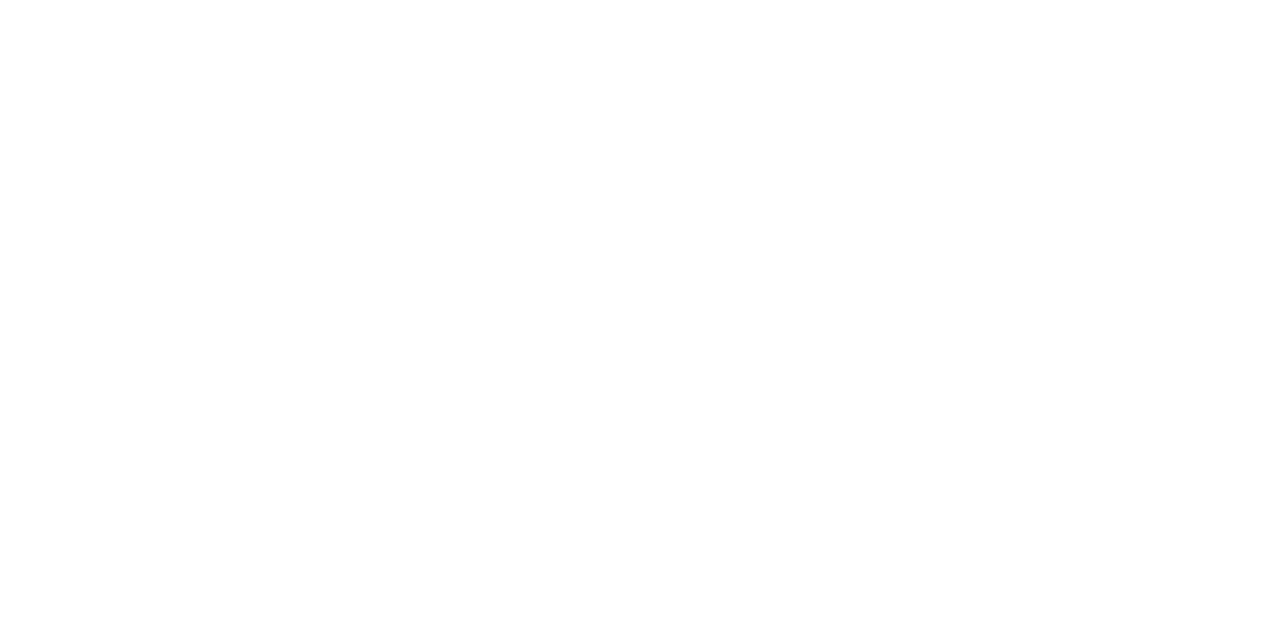
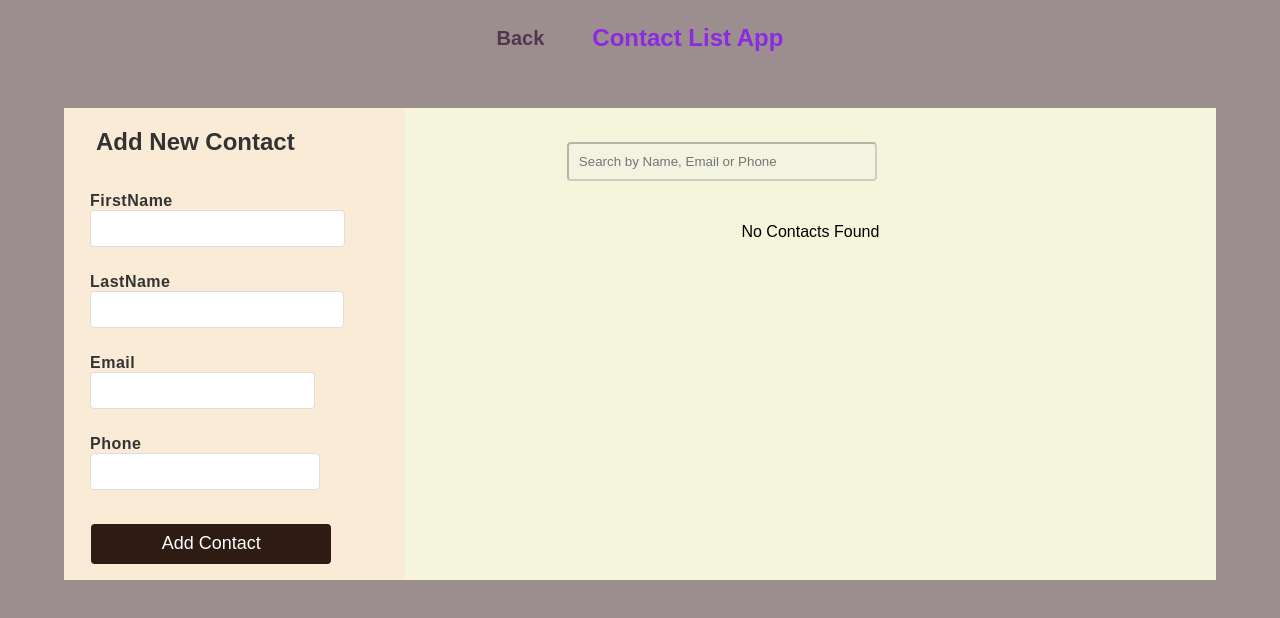
Before and after one commit to Geetha-RK/30DaysReactChallenge, a React (Vite) app: page /Day14 in a window 1280 px wide. Before the commit this address had no page. Shown: the top 618 px of the page. Built offline with nearby package versions, Linux system fonts and the light colour scheme.

Commit message:
Built contact list app with CRUD functionalities

```diff
--- a/src/App.jsx
+++ b/src/App.jsx
@@ -15,6 +15,7 @@
 import Day12 from './pages/Day12/Day12'
 import Day13 from './pages/Day13/Day13'
 import CategoryQuestions from './pages/Day13/CategoryQuestions'
+import Day14 from './pages/Day14/Day14'
 
 function App() {
 
@@ -38,7 +39,7 @@
           <Route path='/Day12' element={<Day12/>}></Route>
           <Route path='/Day13' element={<Day13/>}></Route>
           <Route path="/Day13/category/:categoryId" element={<CategoryQuestions />}></Route>
-
+          <Route path='/Day14' element={<Day14/>}></Route>
         </Routes>
       </div>
     </>
--- a/src/assets.js
+++ b/src/assets.js
@@ -126,4 +126,10 @@
       description:'Show multiple-choice questions and display the score after submission.',
       Concepts: 'useState, conditional rendering, mapping data.',
     },
+    {
+      day:'Day14',
+      title:'Contact List App',
+      description:'Build a list of contacts with their names, phone numbers, and email addresses.',
+      Concepts: 'CRUD operations, forms, lists.',
+    },
   ];
--- /dev/null
+++ b/src/pages/Day14/Day14.jsx
@@ -0,0 +1,141 @@
+import React, { useState } from 'react'
+import './Day14.scss'
+import { Link } from 'react-router-dom'
+import {day11img} from '../../assets.js'
+
+const Day14 = () => {
+    const [firstName,setFirstName] = useState("");
+    const [lastName,setLastName] = useState("");
+    const [email,setEmail] = useState("");
+    const [phone,setPhone] = useState("");
+    const [contactList,setContactList] = useState([]);
+    const [search, setSearch] = useState("");
+    const [editingIndex, setEditingIndex] = useState(null);
+
+    const handleFirstName = (e) => setFirstName(e.target.value);
+    const handleLastName = (e) => setLastName(e.target.value);
+    const handleEmail = (e) => setEmail(e.target.value);
+    const handlePhone = (e) => setPhone(e.target.value);
+    const handleSearch = (e) => setSearch(e.target.value);
+
+
+
+    const handleAddContact= (e) => {
+        e.preventDefault();
+        if (firstName && lastName && email && phone){
+            const newContact = { firstName,lastName,email,phone};
+
+            if (editingIndex !== null) {
+                const updatedContactList = [...contactList];
+                updatedContactList[editingIndex] = newContact;
+                setContactList(updatedContactList); // Update the contact list
+                setEditingIndex(null);
+            } else {
+                setContactList([...contactList, newContact]);
+            }
+
+
+            setFirstName("");
+            setLastName("");
+            setEmail("");
+            setPhone("");
+        }else {
+            alert("Please fill all the fields")
+        }
+    }
+
+    const handleEdit = (index) => {
+        setFirstName(contactList[index].firstName);
+        setLastName(contactList[index].lastName);
+        setEmail(contactList[index].email);
+        setPhone(contactList[index].phone);
+        setEditingIndex(index);
+    };
+
+    // Delete Contact
+    const handleDelete = (index) => {
+        const updatedContactList = contactList.filter((_, i) => i !== index);
+        setContactList(updatedContactList);
+    };
+
+    const filteredContacts = contactList.filter(contact =>
+        contact.firstName.toLowerCase().includes(search.toLowerCase()) ||
+        contact.lastName.toLowerCase().includes(search.toLowerCase()) ||
+        contact.email.toLowerCase().includes(search.toLowerCase()) ||
+        contact.phone.includes(search)
+    );
+
+  return (
+    <div className='contact'>
+        <div className="todo__box1">
+        <p className="todo__title">
+          <Link className='todo__link' to="/">Back</Link>
+        </p>
+        <div className="todo__title">Contact List App</div>
+      </div>
+      <div className='contact__container'>
+            <div className="contact__form">
+                <h2 className='contact__title'>{editingIndex !== null ? 'Edit Contact' : 'Add New Contact'}</h2>
+                <form className="contact__formbox" action="submit" onSubmit={handleAddContact}>
+                    <label  className="contact__label" htmlFor="fn">FirstName
+                        <input className="contact__input" type="text" name="fn" id="fn" value={firstName} onChange={handleFirstName} />
+                    </label>
+                    <label  className="contact__label" htmlFor="ln" >LastName
+                        <input  className="contact__input" type="text" name="ln" id="ln" value={lastName} onChange={handleLastName} />
+                    </label>
+                    <label className="contact__label" htmlFor="em">Email
+                        <input   className="contact__input"type="email" name="em" id="em" value={email} onChange={handleEmail} />
+                    </label>
+                    <label  className="contact__label" htmlFor="ph">Phone
+                        <input   className="contact__input" type="tel" name="ph" id="ph" value={phone} onChange={handlePhone} />
+                    </label>
+                    <button className='contact__button' type='submit' >{editingIndex !== null ? 'Update Contact' : 'Add Contact'}</button>
+                </form>
+            </div>
+
+            <div className="contact__list">
+            <div className="contact__search">
+                    <input
+                     className="contact__search"
+                        type="text"
+                        placeholder="Search by Name, Email or Phone"
+                        value={search}
+                        onChange={handleSearch}
+                        disabled={
+                            contactList.length === 0
+                        }
+                    />
+                </div>
+            {filteredContacts.length > 0 ? (
+                <>
+
+                <div className='contact__listContainer'>
+                   {filteredContacts.map((contact,index)=> {
+                    return(
+                        <div className='contact__listbox' key={index}>
+                            <div className='contact__namebox'>
+                            <p>{contact.firstName}&nbsp;{contact.lastName}</p>
+                            <div>
+                            <img onClick={() => handleEdit(index)} className="icons-style" src={day11img.edit} alt="edit-icon" /><img onClick={() => handleDelete(index)} className="icons-style"src={day11img.trash} alt="delete-icon" />
+                            </div>
+
+                            </div>
+
+                            <p>{contact.email}</p>
+                            <p>{contact.phone}</p>
+                            <p></p>
+                        </div>
+                    )
+                   })}
+                </div>
+                </>
+            ):
+                 <div  className='contact__listContainer'>No Contacts Found</div>}
+
+            </div>
+      </div>
+    </div>
+  )
+}
+
+export default Day14
--- /dev/null
+++ b/src/pages/Day14/Day14.scss
@@ -0,0 +1,127 @@
+.contact{
+    height:150vh;
+    display: flex;
+    flex-direction: column;
+    align-items: center;
+    background-color: rgb(156, 142, 142);
+
+
+    &__container{
+        background-color: beige;
+        height: auto;
+        width: 90%;
+        margin-bottom: 2rem;
+        margin-top: 2rem;
+        display: flex;
+        flex-direction: row;
+        align-items: center;
+        justify-content: space-between
+    }
+    &__title{
+        color:#333;
+        padding-left: 2rem;
+    }
+    &__form{
+        width: 30%;
+        height: 100%;
+        background-color: antiquewhite;
+    }
+    &__formbox{
+        display: flex;
+        flex-direction: column;
+        align-items: flex-start;
+        padding: 1rem;
+       gap:1rem;
+    }
+    &__button{
+        padding: 0.6rem 2rem;
+        margin-left: 0.7rem;
+      background-color: rgb(46, 27, 20);
+      color: white;
+      border: none;
+      margin-right:0.5rem ;
+      margin-top: 0.5rem;
+      border-radius: 0.25rem;
+      cursor: pointer;
+      width: 15rem;
+      font-size: large;
+
+      &:hover {
+        background-color: rgb(20, 92, 155);
+      }
+      &:active{
+        border-bottom: 1px solid black;
+        background-color: rgb(20, 92, 155);
+      }
+
+    }
+    &__input{
+        width: 80%;
+      padding: 10px;
+      border-radius: 4px;
+      border: 1px solid #ddd;
+      margin-right: 10px;
+
+    }
+    &__search{
+        width: 60%;
+      padding: 10px;
+      border-radius: 4px;
+    //   border: 1px solid #ddd;
+      margin-right: 10px;
+      margin-bottom: 1rem;
+
+    }
+    &__label{
+        font-size: 1rem;
+        color: #333;
+        font-weight: 600;
+        margin-bottom: 10px;
+        letter-spacing: 0.5px;
+        text-transform: capitalize;
+        transition: all 0.3s ease-in-out;
+        padding-left: 10px;
+    }
+    &__list{
+        width: 70%;
+        height: 90%;
+
+        padding: 0.5rem;
+        display: flex;
+        flex-direction: column;
+        align-items: center;
+        // justify-content: center;
+    }
+    &__listbox{
+        width: 40%;
+        height: 9rem;
+        background-color: #b9b7b7;
+        font-family: Georgia, 'Times New Roman', Times, serif;
+        font-size: medium;
+        font-weight: 700;
+        padding: 0.5rem;
+        margin: 0.25rem;
+        border-radius: 0.25rem;
+    }
+    &__listContainer{
+        width: 100%;
+        display: flex;
+        flex-direction: row;
+        flex-wrap: wrap;
+        // justify-content: center;
+        align-items: center;
+        justify-content: center;
+
+    }
+    &__namebox{
+        display: flex;
+        flex-direction: row;
+        justify-content: space-between;
+        align-items: center;
+    }
+}
+.icons-style{
+    width: 25px;
+    height: 25px;
+    padding: 0.25rem
+}
```
